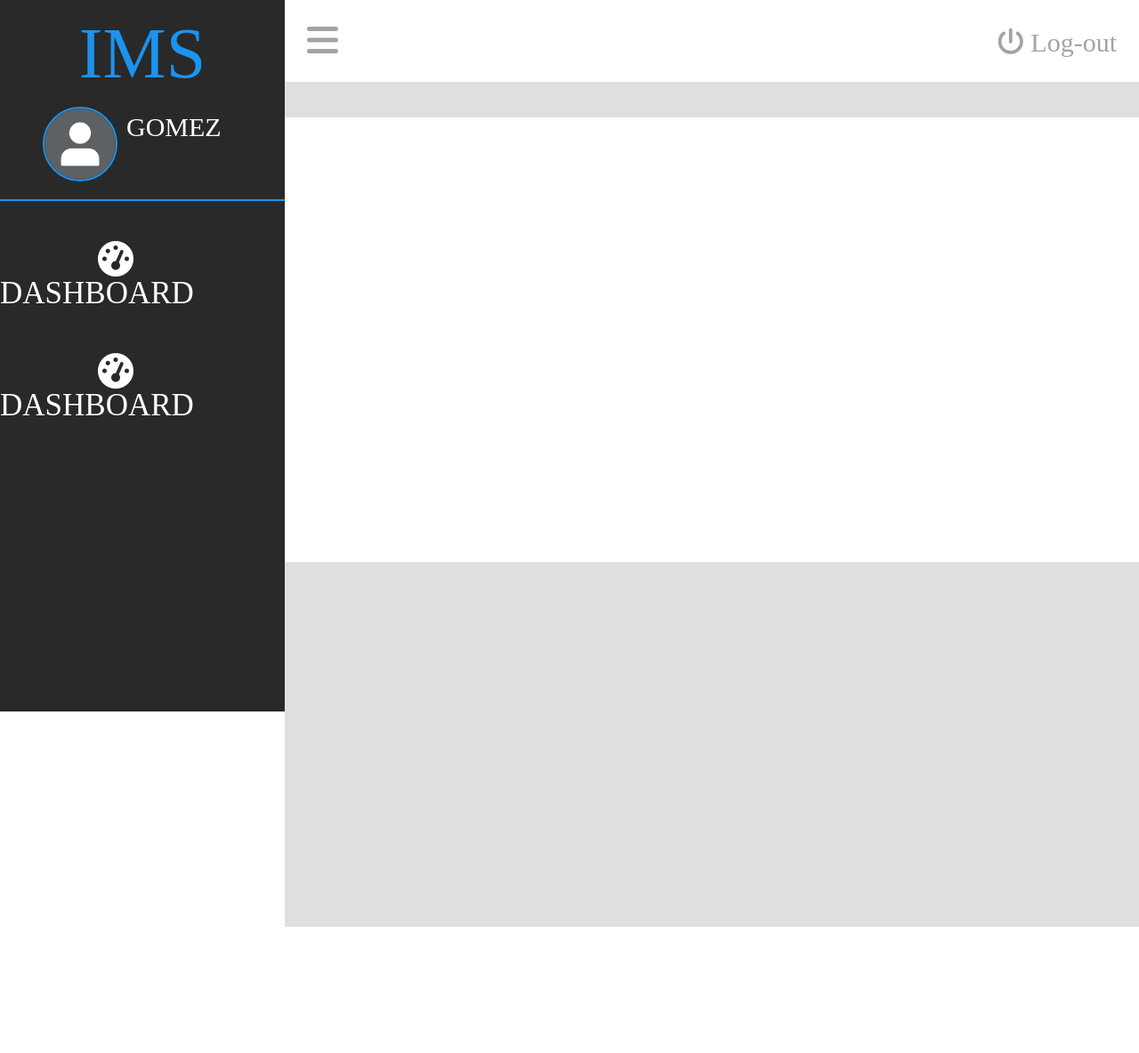
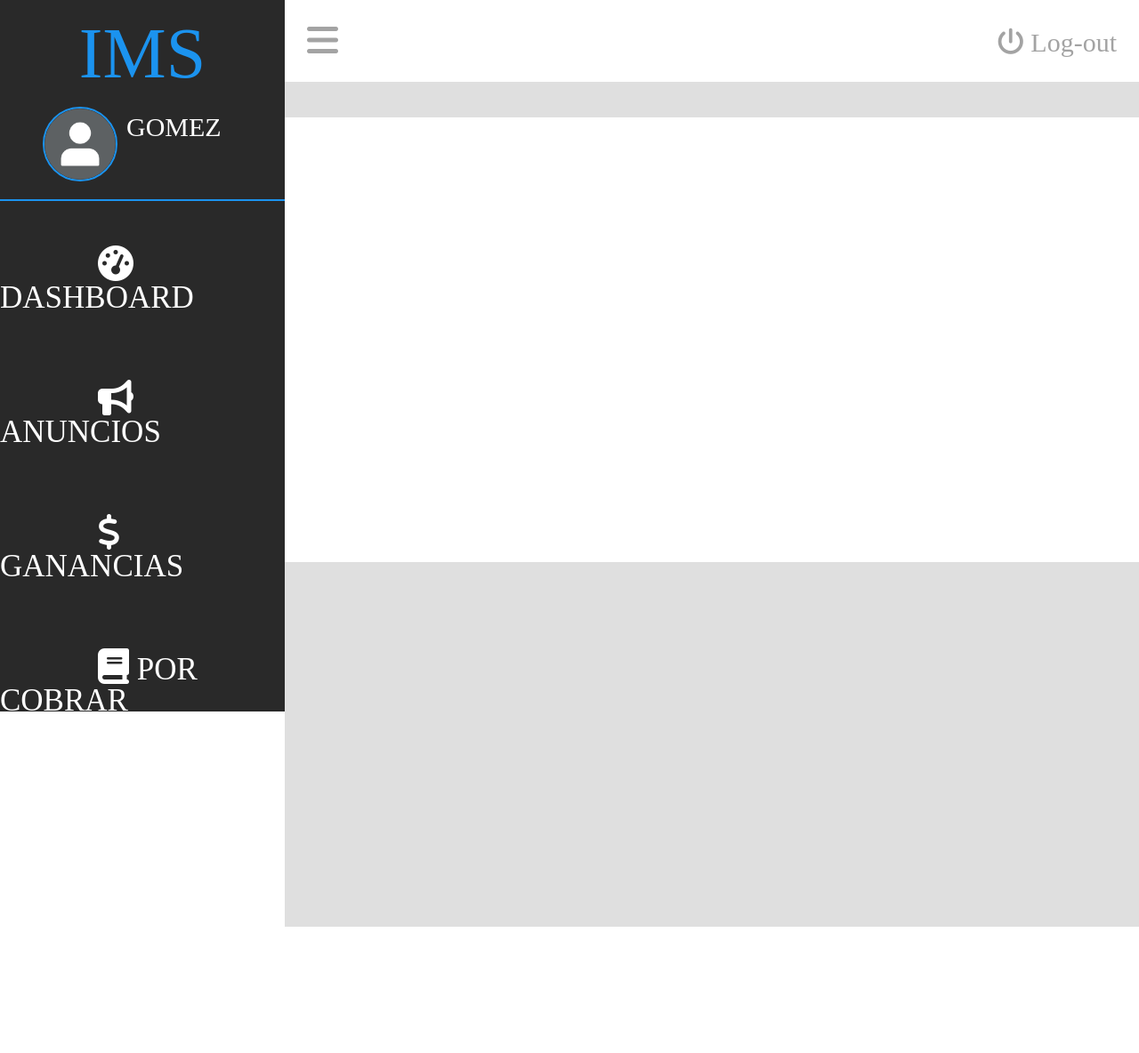
Before and after one commit to ramiroebeyo/P-gina-web-proyecto, a PHP site: page /dashboard.php in a window 1280 px wide. Shown: the whole page at 89% size. Run offline with PHP 8.4, Linux system fonts and the light colour scheme; some libraries are stand-ins or nearby versions.

Commit message:
dashboard menu list

```diff
--- a/css/login.css
+++ b/css/login.css
@@ -205,7 +205,7 @@ body#loginBody{
 }
 .bannerIcons a:hover{
     background: var(--celeste);
-    color: white;
+    color: black;
     transition: 0.08s;
 }
 
@@ -332,7 +332,6 @@ body#loginBody{
     display: flex;
     flex-direction: row;
     font-size: 50px;
-    color: var(--celeste);
 }
 .socials a:hover{
     background: var(--celesteHover);
@@ -392,14 +391,15 @@ body#loginBody{
 
 }
 .menuLists{
-    margin-top: 20px;
+    margin-top: 30px;
 }
 .menuLists li{
     font-size: 35px;
     text-transform: uppercase;
     color: white;
-    padding: 25px 0px;
+    padding: 20px 0px;
     list-style: none;
+    margin-bottom: 35px;
 }
 .menuLists li a{
     text-decoration: none;
--- a/dashboard.php
+++ b/dashboard.php
@@ -19,8 +19,21 @@
                 <ul class="menuLists">
                     <li>
                         <a id="menuIcons" href=""><i class="fa fa-dashboard"></i> <span class="menuWords">Dashboard</span></a>
+                    </li>
                     <li>
-                        <a id="menuIcons1" href=""><i class="fa fa-dashboard"></i> <span class="menuWords">Dashboard</span></a>
+                        <a id="menuIcons1" href=""><i class="fa fa-bullhorn"></i> <span class="menuWords">anuncios</span></a>
+                    </li>
+                    <li>
+                        <a id="menuIcons2" href=""><i class="fa fa-dollar-sign"></i> <span class="menuWords">ganancias</span></a>
+                    </li>
+                    <li>
+                        <a id="menuIcons3" href=""><i class="fa fa-book"></i> <span class="menuWords">por cobrar</span></a>
+                    </li>
+                    <li>
+                        <a id="menuIcons4" href=""><i class="fa fa-gear"></i> <span class="menuWords">Ajustes</span></a>
+                    </li>
+                    <li>
+                        <a id="menuIcons5" href=""><i class="fa fa-chart-simple"></i> <span class="menuWords">Estadisticas</span></a>
                     </li>
                 </ul>
             </div>
@@ -54,16 +67,24 @@
                 userImage.style.width = '60px';
                 userImage.style.marginLeft = '-5px';
                 userName.style.display = 'none';
-                menuIcons.style.marginLeft = '15px';
-                menuIcons1.style.marginLeft = '15px';
+                menuIcons.style.marginLeft = '16px';
+                menuIcons1.style.marginLeft = '18px';
+                menuIcons2.style.marginLeft = '25px';
+                menuIcons3.style.marginLeft = '20px';
+                menuIcons4.style.marginLeft = '18px';
+                menuIcons5.style.marginLeft = '20px';
 
                 menuWords = document.getElementsByClassName('menuWords');
-                for(var i = 0; i < menuWords.length; i++){
+                for(var i = 0; i < menuWords.length + 1; i++){
                     menuWords[i].style.display = 'none';
                 }
             } else {
                 menuIcons.style.marginLeft = '110px';
                 menuIcons1.style.marginLeft = '110px';
+                menuIcons2.style.marginLeft = '110px';
+                menuIcons3.style.marginLeft = '110px';
+                menuIcons4.style.marginLeft = '110px';
+                menuIcons5.style.marginLeft = '110px';
                 sidebarOpen = true;
                 sidebar.style.width = '25%';
                 sidebar.style.transition = '0.16 all';
--- a/index.php
+++ b/index.php
@@ -9,7 +9,7 @@
 </head>
 <body>
     <div class="homepageHeader">
-        <a href="login.html">Login</a>
+        <a href="login.php">Login</a>
     </div>
     <div class="banner">
         <div class="homepageContainer">
@@ -62,7 +62,7 @@
     <div class="footer">
         <div class="homepageContainer3">
             <div class="facebook">
-                <a href=""><i class="fa fa-facebook"></i></a>
+                <a class href=""><i class="fa fa-facebook"></i></a>
             </div>
             <div class="twitter">
                 <a href=""><i class="fa fa-twitter"></i></a>
```
